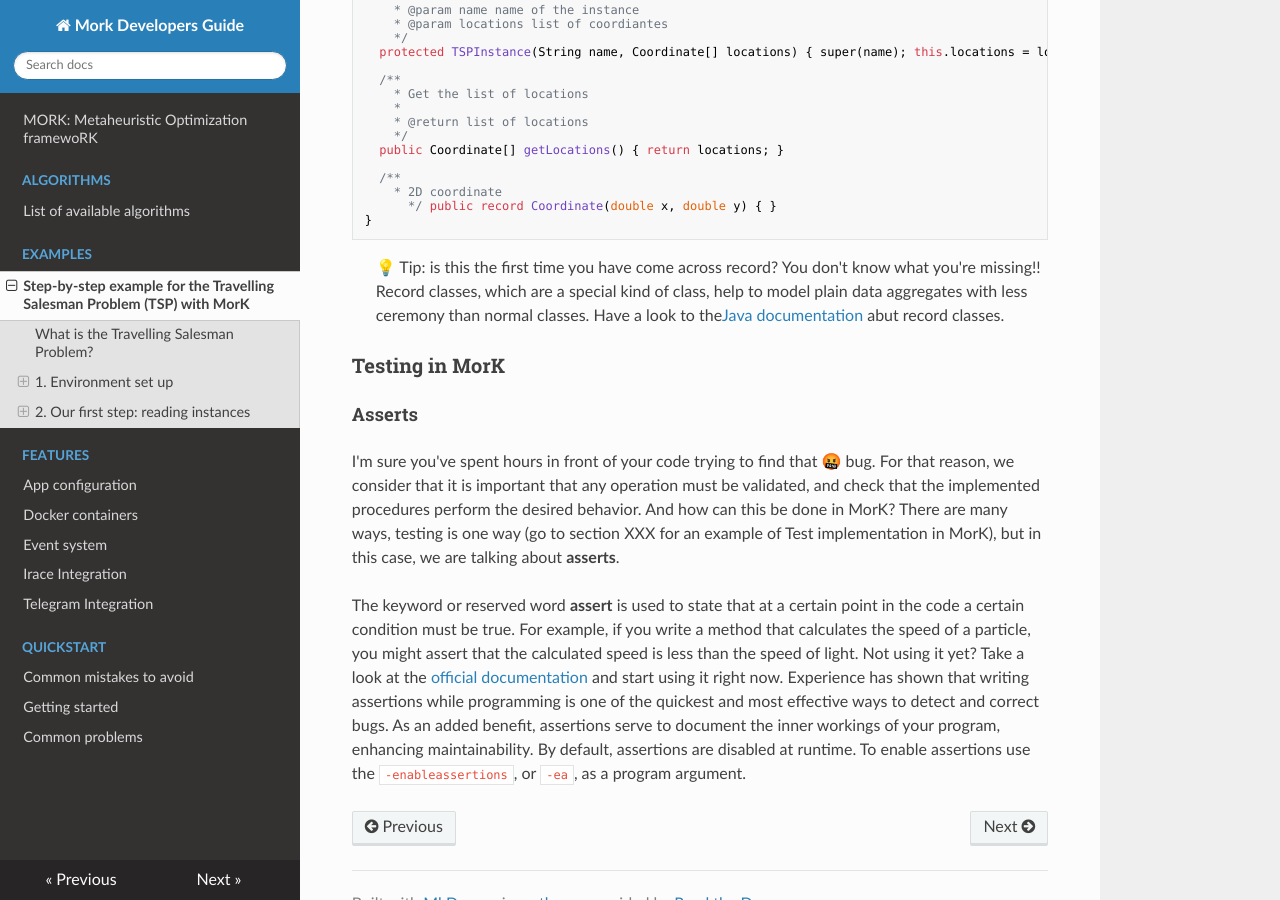
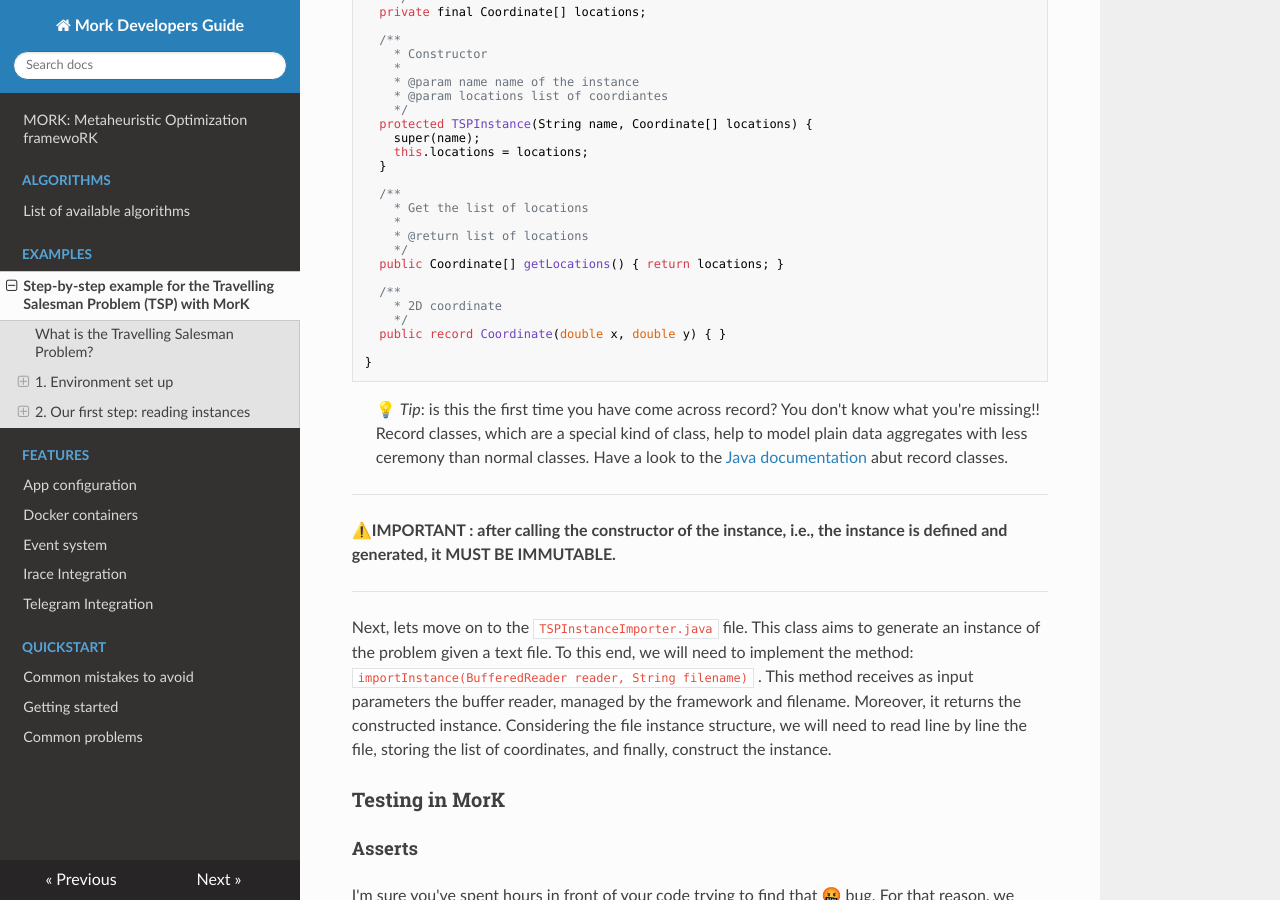
Before and after one commit to mork-optimization/mork, an MkDocs documentation site: the page built from docs/examples/stepbysteptspexample.md, in a window 1280 px wide and 900 px high, scrolled down 3924 px. Built offline with MkDocs 1.6.1, drawn with Linux system fonts in a browser that asks for light colours; nearby versions of some CDN libraries; some of the changed text lies outside the part shown.

Commit message:
instance definition

````diff
--- a/docs/examples/stepbysteptspexample.md
+++ b/docs/examples/stepbysteptspexample.md
@@ -120,8 +121,11 @@
 - EDGE WEIGHT TYPE : `<string>` // Specifies how the edge weights (or distances) are given.
 - NODE COORD SECTION :   `<integer> <real> <real>` // Node coordinates are given in this section.
 
-If you are interested in a deep description of the instances, have a look to
-the [TSPLIB documentation](http://comopt.ifi.uni-heidelberg.de/software/TSPLIB95/tsp95.pdf).
+Notice that the five instances selected have EDGE WEIGHT TYPE = EUC_2D, which means that the distance between two points
+_i_ and _j_ is computed as follows: [_√[(ix – jx)2 + (iy – jy)2]_](https://en.wikipedia.org/wiki/Euclidean_distance).
+
+If you are interested in a deep description of the instances to test the proposed algorithm with other type of instance,
+have a look to the [TSPLIB documentation](http://comopt.ifi.uni-heidelberg.de/software/TSPLIB95/tsp95.pdf).
 
 Then, open file `TSPInstance.java` located in `src/main/java/es/urjc/etsii/grafo/TSP/model`. This class will represent
 an instance of the problem, i.e., a list of x/y coordinates. Therefore, we will carry out the following task:
@@ -148,7 +152,10 @@
     * @param name name of the instance
     * @param locations list of coordiantes
     */
-  protected TSPInstance(String name, Coordinate[] locations) { super(name); this.locations = locations; }
+  protected TSPInstance(String name, Coordinate[] locations) {
+    super(name);
+    this.locations = locations;
+  }
 
   /**
     * Get the list of locations
@@ -159,12 +166,27 @@
 
   /**
     * 2D coordinate
-      */ public record Coordinate(double x, double y) { }
+    */
+  public record Coordinate(double x, double y) { }
+
 }
 ```
 
+> 💡 _Tip_: is this the first time you have come across record? You don't know what you're missing!! Record classes, which are a special kind of class, help to model plain data aggregates with less ceremony than normal classes. Have a look to the [Java documentation](https://docs.oracle.com/en/java/javase/16/language/records.html) abut record classes.
 
-> 💡 Tip: is this the first time you have come across record? You don't know what you're missing!! Record classes, which are a special kind of class, help to model plain data aggregates with less ceremony than normal classes. Have a look to the[Java documentation](https://docs.oracle.com/en/java/javase/16/language/records.html) abut record classes.
+---
+
+**⚠️IMPORTANT : after calling the constructor of the instance, i.e., the instance is defined and generated, it MUST BE
+IMMUTABLE.**
+
+---
+
+
+Next, lets move on to the `TSPInstanceImporter.java` file. This class aims to generate an instance of the problem given
+a text file. To this end, we will need to implement the method: `importInstance(BufferedReader reader, String filename)`
+. This method receives as input parameters the buffer reader, managed by the framework and filename. Moreover, it
+returns the constructed instance. Considering the file instance structure, we will need to read line by line the file,
+storing the list of coordinates, and finally, construct the instance.
 
 ### Testing in MorK
 
````
Also changed, not shown: other parts of docs/examples/stepbysteptspexample.md (+10 -9 lines).
